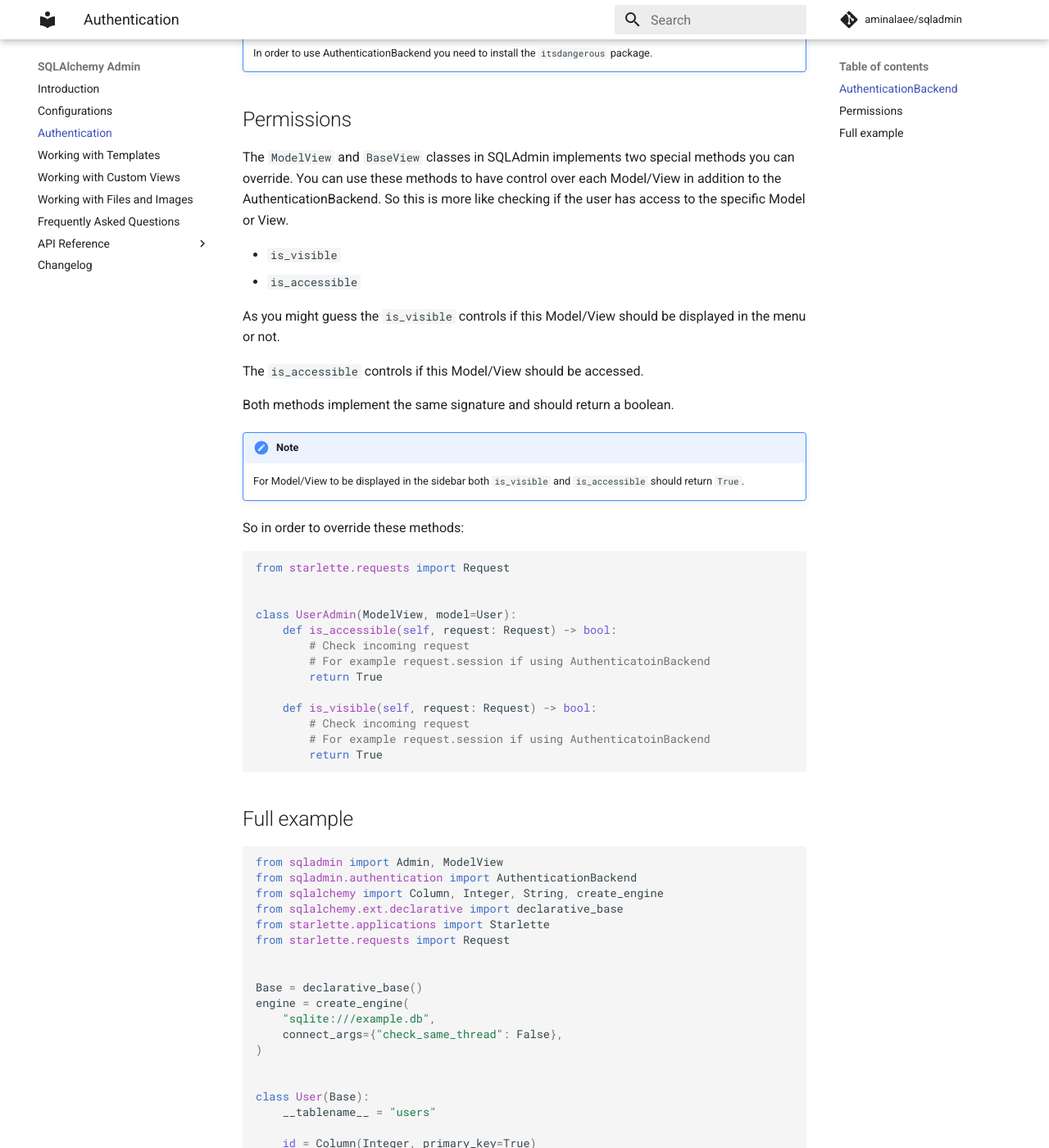
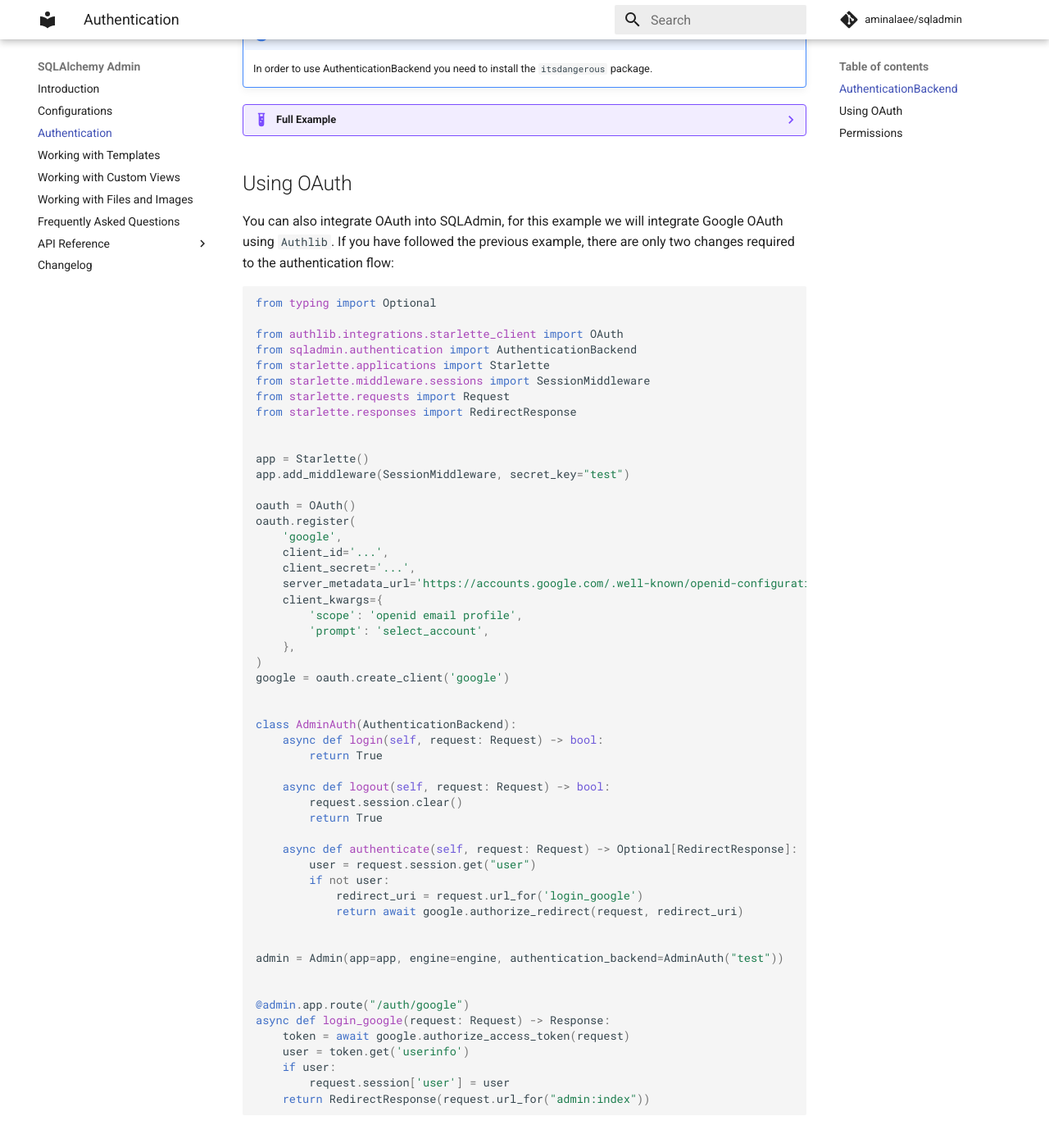
Before and after one commit to aminalaee/sqladmin, an MkDocs documentation site: the page built from docs/authentication.md, in a window 1280 px wide and 1400 px high, scrolled down 1223 px. Shown: the whole window at 82% size. Built offline with MkDocs 1.6.1 and Material for MkDocs 9.7.7, drawn with Linux system fonts in a browser that asks for light colours; comment, search, counter and statistics services are not loaded; some of the changed text lies outside the part shown.

Commit message:
Change AuthenticationBackend `authenticate` signature to support OAuth (#440)

````diff
--- a/docs/authentication.md
+++ b/docs/authentication.md
@@ -13,13 +13,15 @@
 * `logout`: Will be called only for the logout, usually clearin the session.
 
 ```python
+from typing import Optional
+
 from sqladmin import Admin
 from sqladmin.authentication import AuthenticationBackend
-
 from starlette.requests import Request
+from starlette.responses import RedirectResponse
 
 
-class MyBackend(AuthenticationBackend):
+class AdminAuth(AuthenticationBackend):
     async def login(self, request: Request) -> bool:
         form = await request.form()
         username, password = form["username"], form["password"]
@@ -35,22 +37,142 @@
         request.session.clear()
         return True
 
-    async def authenticate(self, request: Request) -> bool:
+    async def authenticate(self, request: Request) -> Optional[RedirectResponse]:
         token = request.session.get("token")
 
         if not token:
-            return False
+            return RedirectResponse(request.url_for("admin:login"), status_code=302)
 
-        # Check the token
-        return True
+        # Check the token in depth
 
 
-authentication_backend = MyBackend(secret_key="...")
+authentication_backend = AdminAuth(secret_key="...")
 admin = Admin(app=..., authentication_backend=authentication_backend، ...)
 ```
 
 !!! note
     In order to use AuthenticationBackend you need to install the `itsdangerous` package.
+
+??? example "Full Example"
+
+    ```python
+    from typing import Optional
+
+    from sqladmin import Admin, ModelView
+    from sqladmin.authentication import AuthenticationBackend
+    from sqlalchemy import Column, Integer, String, create_engine
+    from sqlalchemy.ext.declarative import declarative_base
+    from starlette.applications import Starlette
+    from starlette.requests import Request
+    from starlette.responses import RedirectResponse
+
+
+    Base = declarative_base()
+    engine = create_engine(
+        "sqlite:///example.db",
+        connect_args={"check_same_thread": False},
+    )
+
+
+    class User(Base):
+        __tablename__ = "users"
+
+        id = Column(Integer, primary_key=True)
+        name = Column(String)
+
+
+    Base.metadata.create_all(engine)
+
+
+    class AdminAuth(AuthenticationBackend):
+        async def login(self, request: Request) -> bool:
+            request.session.update({"token": "..."})
+            return True
+
+        async def logout(self, request: Request) -> bool:
+            request.session.clear()
+            return True
+
+        async def authenticate(self, request: Request) -> Optional[RedirectResponse]:
+            if not "token" in request.session:
+                return RedirectResponse(request.url_for("admin:login"), status_code=302)
+
+
+    app = Starlette()
+    authentication_backend = AdminAuth(secret_key="...")
+    admin = Admin(app=app, engine=engine, authentication_backend=authentication_backend)
+
+
+    class UserAdmin(ModelView, model=User):
+        def is_visible(self, request: Request) -> bool:
+            return True
+
+        def is_accessible(self, request: Request) -> bool:
+            return True
+
+
+    admin.add_view(UserAdmin)
+    ```
+
+## Using OAuth
+
+You can also integrate OAuth into SQLAdmin, for this example we will integrate Google OAuth using `Authlib`.
+If you have followed the previous example, there are only two changes required to the authentication flow:
+
+```python
+from typing import Optional
+
+from authlib.integrations.starlette_client import OAuth
+from sqladmin.authentication import AuthenticationBackend
+from starlette.applications import Starlette
+from starlette.middleware.sessions import SessionMiddleware
+from starlette.requests import Request
+from starlette.responses import RedirectResponse
+
+
+app = Starlette()
+app.add_middleware(SessionMiddleware, secret_key="test")
+
+oauth = OAuth()
+oauth.register(
+    'google',
+    client_id='...',
+    client_secret='...',
+    server_metadata_url='https://accounts.google.com/.well-known/openid-configuration',
+    client_kwargs={
+        'scope': 'openid email profile',
+        'prompt': 'select_account',
+    },
+)
+google = oauth.create_client('google')
+
+
+class AdminAuth(AuthenticationBackend):
+    async def login(self, request: Request) -> bool:
+        return True
+
+    async def logout(self, request: Request) -> bool:
+        request.session.clear()
+        return True
+
+    async def authenticate(self, request: Request) -> Optional[RedirectResponse]:
+        user = request.session.get("user")
+        if not user:
+            redirect_uri = request.url_for('login_google')
+            return await google.authorize_redirect(request, redirect_uri)
+
+
+admin = Admin(app=app, engine=engine, authentication_backend=AdminAuth("test"))
+
+
+@admin.app.route("/auth/google")
+async def login_google(request: Request) -> Response:
+    token = await google.authorize_access_token(request)
+    user = token.get('userinfo')
+    if user:
+        request.session['user'] = user
+    return RedirectResponse(request.url_for("admin:index"))
+```
 
 ## Permissions
 
@@ -89,60 +211,3 @@
         # For example request.session if using AuthenticatoinBackend
         return True
 ```
-
-## Full example
-
-```python
-from sqladmin import Admin, ModelView
-from sqladmin.authentication import AuthenticationBackend
-from sqlalchemy import Column, Integer, String, create_engine
-from sqlalchemy.ext.declarative import declarative_base
-from starlette.applications import Starlette
-from starlette.requests import Request
-
-
-Base = declarative_base()
-engine = create_engine(
-    "sqlite:///example.db",
-    connect_args={"check_same_thread": False},
-)
-
-
-class User(Base):
-    __tablename__ = "users"
-
-    id = Column(Integer, primary_key=True)
-    name = Column(String)
-
-
-Base.metadata.create_all(engine)
-
-
-class MyBackend(AuthenticationBackend):
-    async def login(self, request: Request) -> bool:
-        request.session.update({"token": "..."})
-        return True
-
-    async def logout(self, request: Request) -> bool:
-        request.session.clear()
-        return True
-
-    async def authenticate(self, request: Request) -> bool:
-        return "token" in request.session
-
-
-app = Starlette()
-authentication_backend = MyBackend(secret_key="...")
-admin = Admin(app=app, engine=engine, authentication_backend=authentication_backend)
-
-
-class UserAdmin(ModelView, model=User):
-    def is_visible(self, request: Request) -> bool:
-        return True
-
-    def is_accessible(self, request: Request) -> bool:
-        return True
-
-
-admin.add_view(UserAdmin)
-```
--- a/pyproject.toml
+++ b/pyproject.toml
@@ -120,9 +120,9 @@
 
 [tool.hatch.envs.test.overrides]
 matrix.sqlalchemy.dependencies = [
-  { value = "sqlalchemy~=1.4", if = ["1.4"] },
+  { value = "sqlalchemy==1.4.41", if = ["1.4"] },
   { value = "sqlmodel==0.0.8", if = ["1.4"] },
-  { value = "sqlalchemy~=2.0", if = ["2.0"] },
+  { value = "sqlalchemy==2.0", if = ["2.0"] },
 ]
 
 [tool.mypy]
````
Also changed, not shown: 2 other files.
